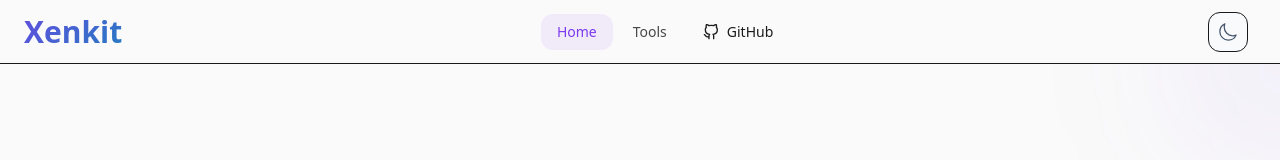
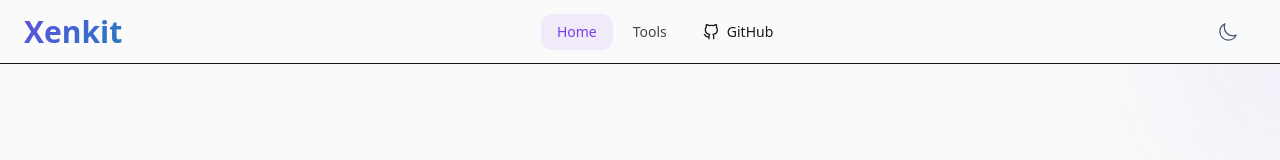
Before and after one commit to xenvoid404/xenkit-app, a Next.js app: page / in a window 1280 px wide. Shown: the top 160 px of the page. Built offline with nearby package versions, Linux system fonts and the light colour scheme.

Commit message:
hapus border untuk tombol theme toggle

```diff
--- a/components/layout/theme-toggle.tsx
+++ b/components/layout/theme-toggle.tsx
@@ -11,7 +11,7 @@ export function ThemeToggle() {
         <button
             onClick={toggleTheme}
             aria-label={`Switch to ${resolvedTheme === 'dark' ? 'light' : 'dark'} theme`}
-            className="relative flex h-10 w-10 items-center justify-center rounded-lg bg-muted/20 hover:bg-muted/40 hover:scale-105 active:scale-95 transition-all duration-300 group border border-border/30 hover:border-border/50"
+            className="relative flex h-10 w-10 items-center justify-center rounded-full bg-muted/20 hover:bg-muted/40 hover:scale-105 active:scale-95 transition-all duration-300 group"
         >
             <div className="relative">
                 {resolvedTheme === 'dark' ? (
```
